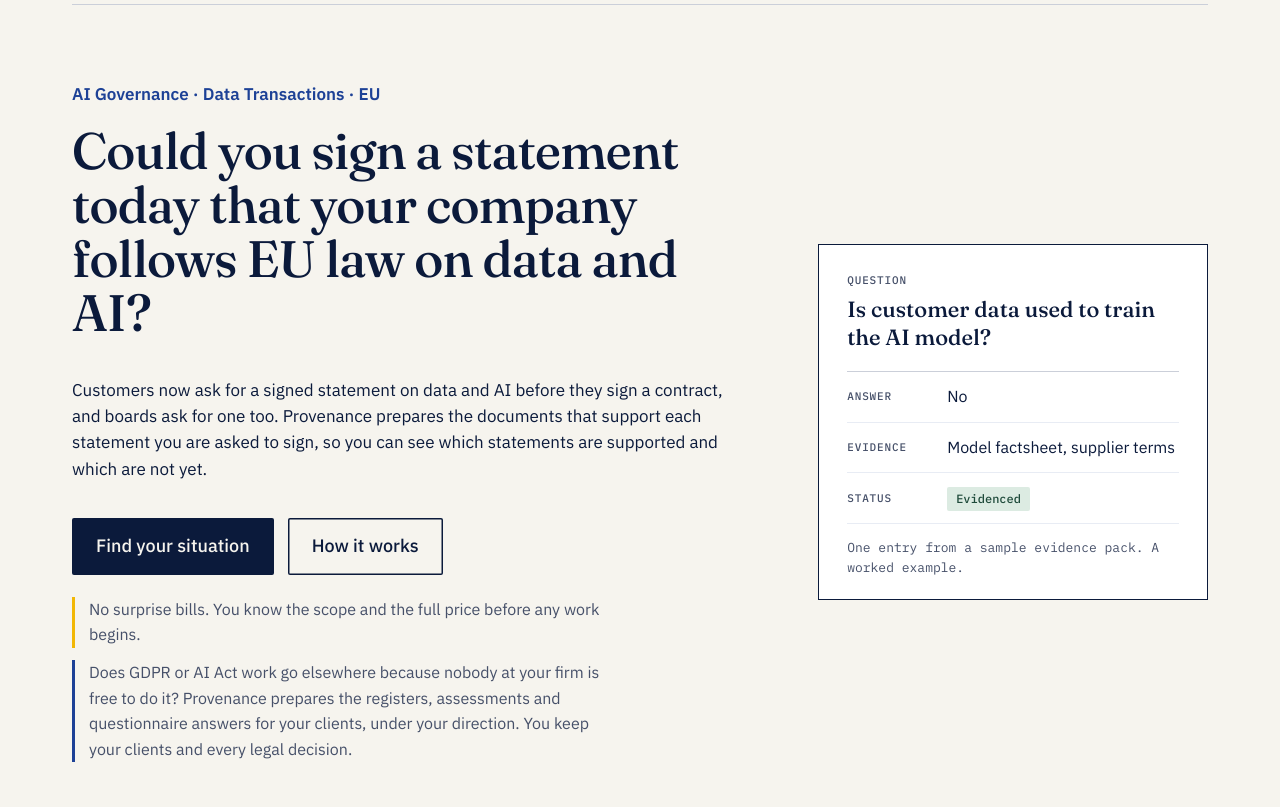
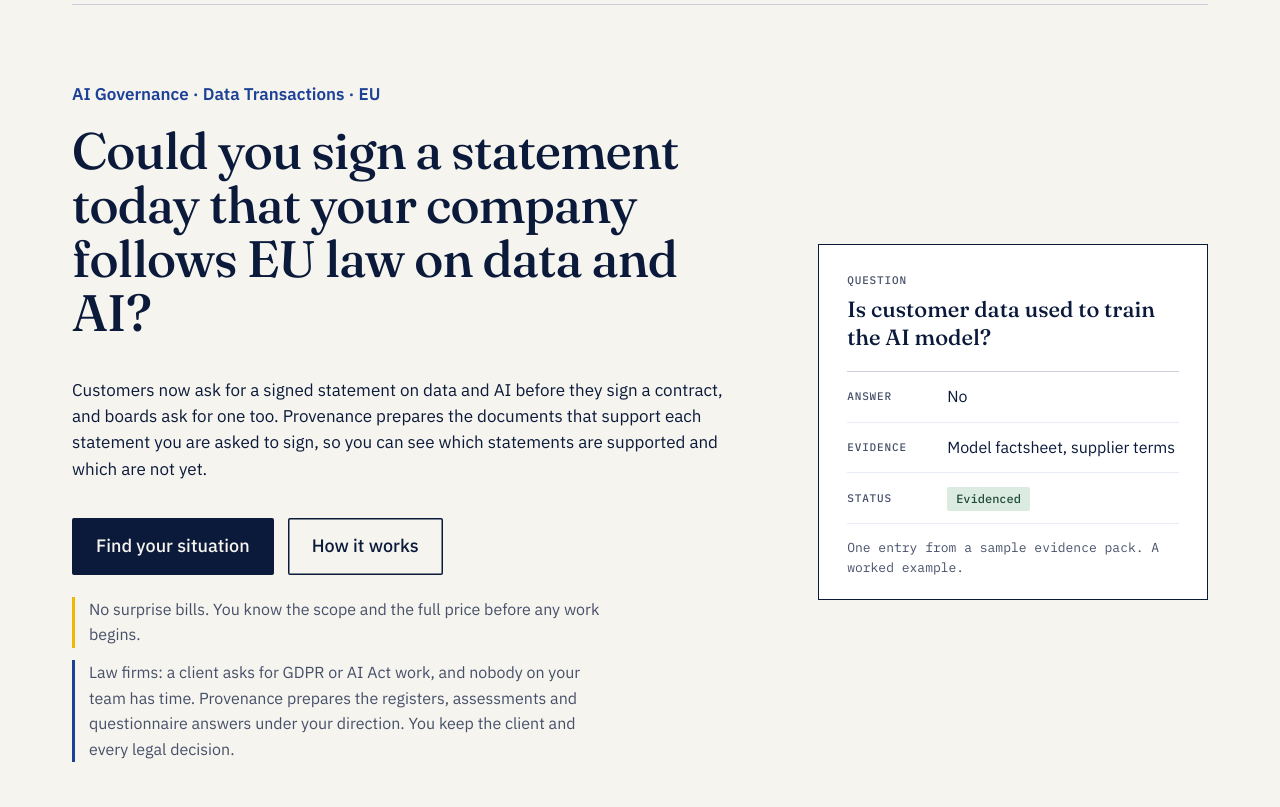
Before and after one commit to hbpatil-provenance/provenance-site, a plain HTML site: page index.html in a window 1280 px wide. Shown: the part 145-952 px from the top of the page. Drawn offline with Linux system fonts and the light colour scheme.

Commit message:
Preview: concrete law-firm line (awaiting approval)
Co-Authored-By: Claude Opus 5.5 <noreply@anthropic.com>
Claude-Session: https://claude.ai/code/session_01UhT3gwwEmZ84uEY4R1s82C

```diff
--- a/index.html
+++ b/index.html
@@ -39,7 +39,7 @@
 <a class="btn alt" href="how-it-works.html">How it works</a>
 </div>
 <p class="assure">No surprise bills. You know the scope and the full price before any work begins.</p>
-<p class="assure lawfirm"><a href="partners.html">Does GDPR or AI Act work go elsewhere because nobody at your firm is free to do it? Provenance prepares the registers, assessments and questionnaire answers for your clients, under your direction. You keep your clients and every legal decision.</a></p>
+<p class="assure lawfirm"><a href="partners.html">Law firms: a client asks for GDPR or AI Act work, and nobody on your team has time. Provenance prepares the registers, assessments and questionnaire answers under your direction. You keep the client and every legal decision.</a></p>
 </div>
 <aside class="proof" aria-label="One entry from a sample evidence pack">
 <p class="pk">Question</p>
```
